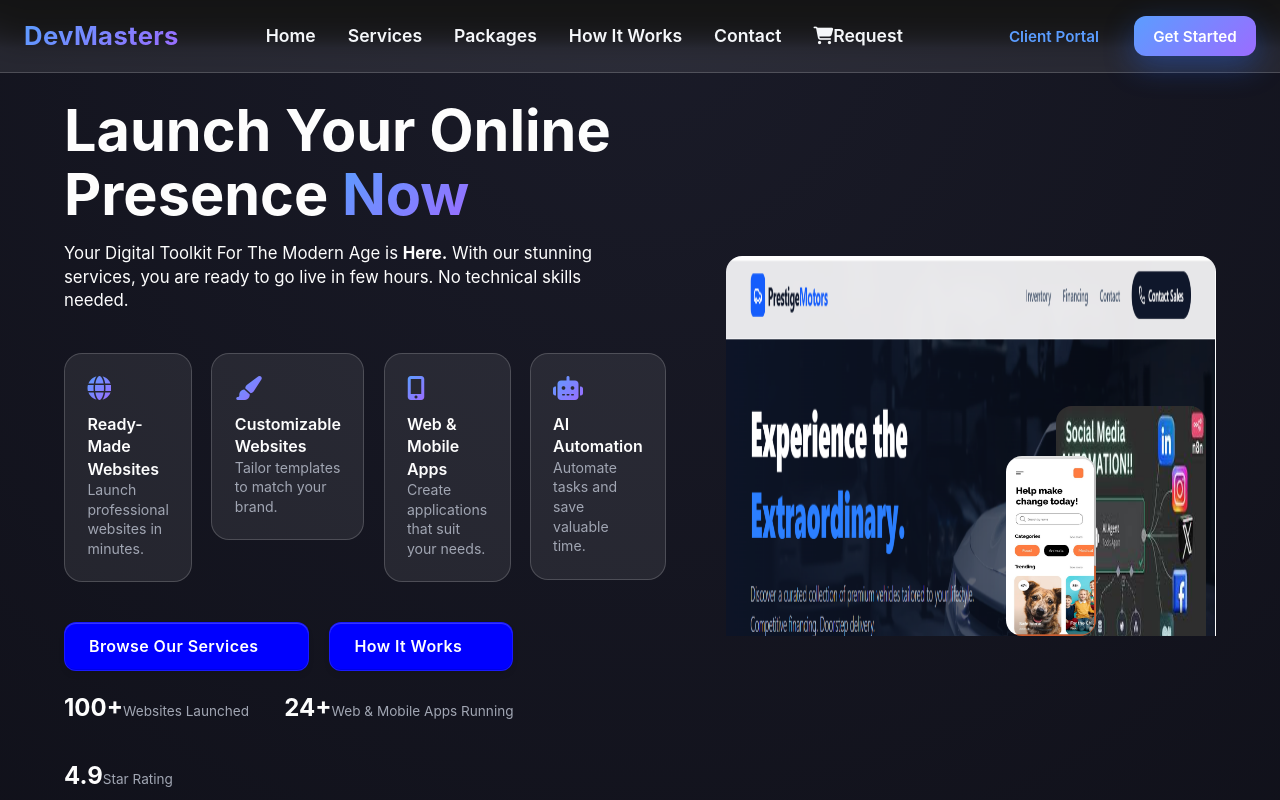
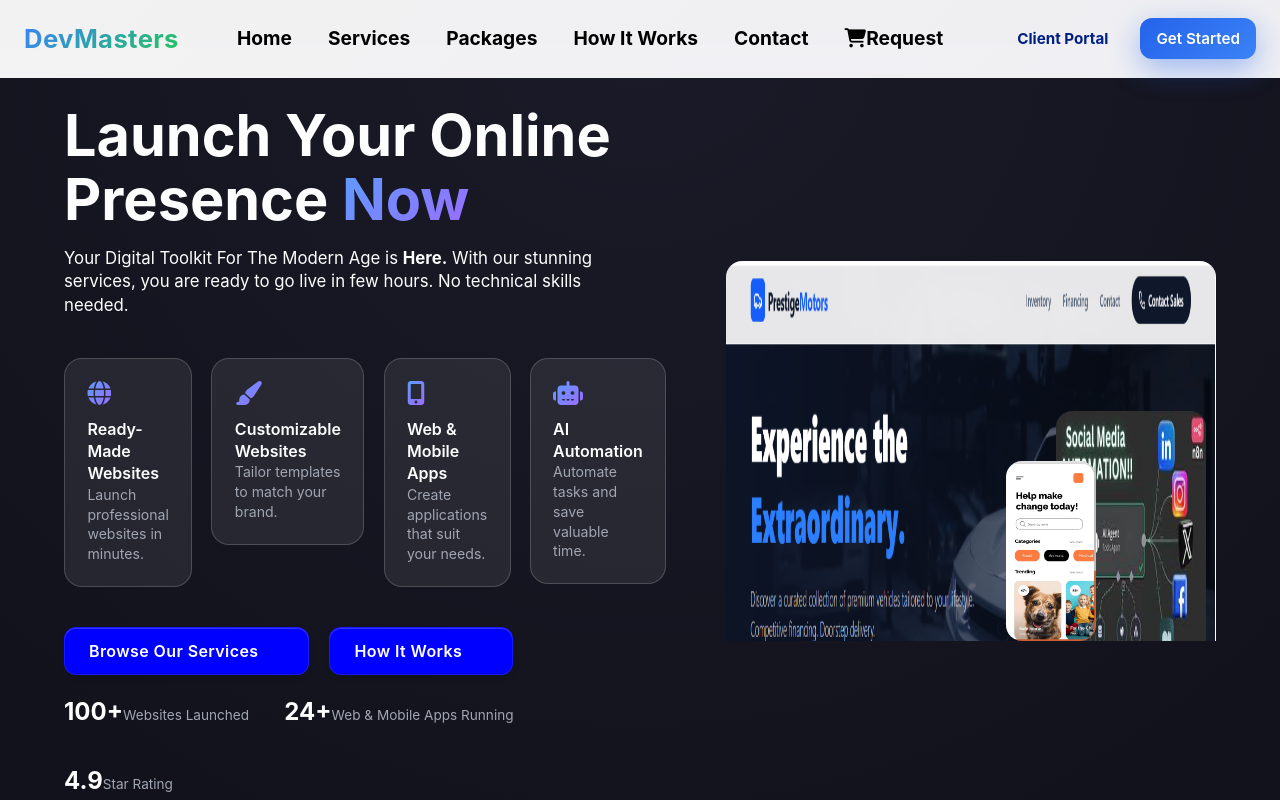
Before and after one commit to Darhkrich/DevMasters, a Next.js app: page / in a window 1280 px wide. Shown: the top 800 px of the page. Built offline with nearby package versions, Linux system fonts and the light colour scheme.

Commit message:
naa it dit not work

```diff
--- a/src/styles/publics.css
+++ b/src/styles/publics.css
@@ -1,33 +1,35 @@
 /* =====================================
-   NAVBAR & FOOTER — TOKEN-DRIVEN & MOBILE-FIRST
-   (Assumes :root variables from main file)
+   DESKTOP NAVBAR — VISIBILITY SAFE
 ===================================== */
+/* Hide on mobile & tablet */
+@media (max-width: 1023px) {
+  .dc-navbar {
+    display: none !important;
+  }
+}
 
-/* =========================
-   DESKTOP NAVBAR (1024px+)
-========================= */
+/* Navbar wrapper */
 .dc-navbar {
-  display: none; /* hidden by default (mobile-first) */
   position: sticky;
   top: 0;
   z-index: 2000;
-  background: var(--glass-bg);
+
+  background: linear-gradient(
+    135deg,
+    rgba(255, 255, 255, 0.95),
+    #fbfbfff2
+  );
+
   backdrop-filter: blur(14px);
-  -webkit-backdrop-filter: blur(14px);
-  border-bottom: 1px solid var(--glass-border);
+  border-bottom: 1px solid rgba(255, 255, 255, 0.08);
 }
 
-/* Show on desktop */
-@media (min-width: 1024px) {
-  .dc-navbar {
-    display: block;
-  }
-}
-
+/* Container */
 .dc-navbar__container {
   max-width: 1280px;
   margin: 0 auto;
-  padding: 1rem 1.5rem;
+  padding: 18px 24px;
+
   display: flex;
   align-items: center;
   justify-content: space-between;
@@ -38,29 +40,32 @@
   font-size: 1.6rem;
   font-weight: 700;
   letter-spacing: 0.4px;
-  background: linear-gradient(135deg, var(--primary), var(--secondary));
+
+  background: linear-gradient(135deg, #3b82f6, #22c55e);
   -webkit-background-clip: text;
-  background-clip: text;
-  color: transparent;
+  -webkit-text-fill-color: transparent;
+
   white-space: nowrap;
 }
 
 /* Links */
 .dc-navbar__links {
   display: flex;
-  gap: 2rem;
+  gap: 36px;
+
   list-style: none;
   margin: 0;
   padding: 0;
 }
 
 .dc-navbar__links a {
+
   position: relative;
-  font-size: 1.1rem;
-  font-weight: 600;
-  color: var(--text-main);
+  font-size: 1.20rem;
+  font-weight: 750;
+  color: #000000;
+
   transition: color 0.25s ease;
-  text-decoration: none;
 }
 
 .dc-navbar__links a::after {
@@ -68,14 +73,16 @@
   position: absolute;
   left: 0;
   bottom: -6px;
+
   width: 0;
   height: 2px;
-  background: linear-gradient(135deg, var(--primary), var(--secondary));
+  background: linear-gradient(135deg, #3b82f6, #22c55e);
+
   transition: width 0.25s ease;
 }
 
 .dc-navbar__links a:hover {
-  color: var(--primary);
+  color: #807f7f;
 }
 
 .dc-navbar__links a:hover::after {
@@ -86,34 +93,35 @@
 .dc-navbar__actions {
   display: flex;
   align-items: center;
-  gap: 1rem;
+  gap: 16px;
 }
 
-/* Buttons (reuse base .btn class if global, else define here) */
+/* Buttons */
 .dc-btn {
   font-size: 0.95rem;
-  font-weight: 600;
-  padding: 0.6rem 1.2rem;
+  font-weight: 650;
+  padding: 10px 16px;
   border-radius: 12px;
+
   transition: all 0.25s ease;
-  text-decoration: none;
-  border: none;
-  cursor: pointer;
 }
 
+/* Ghost button */
 .dc-btn--ghost {
-  color: var(--primary);
-  background: transparent;
+  color: #001f85;
 }
 
 .dc-btn--ghost:hover {
-  background: var(--glass-bg);
-  color: var(--text-main);
+  background: rgba(255, 255, 255, 0.08);
+  color: #858484;
 }
 
+/* Primary CTA */
 .dc-btn--primary {
-  color: white;
-  background: linear-gradient(135deg, var(--primary), var(--secondary));
+  color: #ffffff;
+  font-weight: 600;
+
+  background: linear-gradient(135deg, #2563eb, #3b82f6);
   box-shadow: 0 10px 30px rgba(37, 99, 235, 0.4);
 }
 
@@ -122,60 +130,82 @@
   box-shadow: 0 15px 40px rgba(37, 99, 235, 0.55);
 }
 
-/* =========================
-   MOBILE MENU (visible up to 1023px)
-========================= */
+
+
+
+
+/* =====================================
+   MOBILE MENU — MOBILE ONLY
+===================================== */
+
+/* Hide MobileMenu on desktop */
+@media (min-width: 1024px) {
+  .mm-topbar,
+  .mm-panel,
+  .mm-overlay {
+    display: none !important;
+  }
+}
+
+/* ===============================
+   TOP BAR
+================================ */
 .mm-topbar {
-  display: flex; /* visible by default (mobile) */
   position: sticky;
   top: 0;
   z-index: 1500;
+
+  display: flex;
   align-items: center;
   justify-content: space-between;
-  padding: 0.875rem 1.25rem;
-  background: var(--glass-bg);
+
+  padding: 14px 18px;
+
+  background: linear-gradient(
+    135deg,
+    rgba(255, 255, 255, 0.96),
+    rgba(254, 254, 255, 0.96)
+  );
+
   backdrop-filter: blur(12px);
-  -webkit-backdrop-filter: blur(12px);
-  border-bottom: 1px solid var(--glass-border);
+  border-bottom: 1px solid rgba(255, 255, 255, 0.08);
 }
 
-/* Hide on desktop */
-@media (min-width: 1024px) {
-  .mm-topbar {
-    display: none;
-  }
-}
-
+/* Logo */
 .mm-logo {
   font-size: 1.4rem;
   font-weight: 700;
-  background: linear-gradient(135deg, var(--primary), var(--secondary));
+
+  background: linear-gradient(135deg, #3b82f6, #22c55e);
   -webkit-background-clip: text;
-  background-clip: text;
-  color: transparent;
+  -webkit-text-fill-color: transparent;
 }
 
-/* Hamburger */
+/* ===============================
+   HAMBURGER
+================================ */
 .mm-toggle {
   width: 34px;
   height: 28px;
+
   display: flex;
   flex-direction: column;
   justify-content: space-between;
+
   background: none;
   border: none;
   cursor: pointer;
-  padding: 0;
 }
 
 .mm-toggle span {
   height: 3px;
   width: 100%;
-  background: var(--text-main);
+  background: #000000;
   border-radius: 3px;
   transition: all 0.3s ease;
 }
 
+/* Animate to X */
 .mm-toggle.active span:nth-child(1) {
   transform: translateY(12px) rotate(45deg);
 }
@@ -188,103 +218,115 @@
   transform: translateY(-12px) rotate(-45deg);
 }
 
-/* Overlay */
+/* ===============================
+   OVERLAY
+================================ */
 .mm-overlay {
-  display: none; /* hidden by default */
   position: fixed;
   inset: 0;
   z-index: 1400;
+
   background: rgba(0, 0, 0, 0.6);
   opacity: 0;
+  pointer-events: none;
+
   transition: opacity 0.3s ease;
 }
 
 .mm-overlay.show {
-  display: block;
   opacity: 1;
+  pointer-events: auto;
 }
 
-/* Hide overlay on desktop */
-@media (min-width: 1024px) {
-  .mm-overlay {
-    display: none !important;
-  }
-}
-
-/* Slide Panel */
+/* ===============================
+   SLIDE PANEL
+================================ */
 .mm-panel {
   position: fixed;
   top: 0;
   right: 0;
   z-index: 1501;
+
   width: 85%;
   max-width: 340px;
   height: 75vh;
-  background: var(--bg-main);
-  border-left: 1px solid var(--glass-border);
+
+  background: linear-gradient(
+    180deg,
+    #fdfdff,
+    #fbfcff
+  );
+
   transform: translateX(100%);
   transition: transform 0.35s ease;
+
   display: flex;
   flex-direction: column;
   justify-content: space-between;
-  padding: 2rem 1.5rem;
-  box-shadow: var(--shadow-lg);
+
+  padding: 32px 24px;
 }
 
 .mm-panel.open {
   transform: translateX(0);
 }
 
-/* Nav Links */
+/* ===============================
+   NAV LINKS
+================================ */
 .mm-nav {
   display: flex;
   flex-direction: column;
-  gap: 1.5rem;
-  margin-left: 2rem;
+  gap: 22px;
+  margin-left: 50px;
 }
 
 .mm-nav a {
   font-size: 1.25rem;
   font-weight: 500;
-  color: var(--text-main);
-  text-decoration: none;
+  color: #000000;
+
   transition: color 0.25s ease;
 }
 
 .mm-nav a:hover {
-  color: var(--primary);
+  color: #a8a7a7;
 }
 
-/* Action Buttons */
+/* ===============================
+   ACTION BUTTONS
+================================ */
 .mm-actions {
   display: flex;
   flex-direction: column;
-  gap: 0.875rem;
+  gap: 14px;
 }
 
+/* Buttons */
 .mm-btn {
   text-align: center;
-  padding: 0.75rem 1rem;
+  padding: 12px 16px;
   border-radius: 14px;
   font-size: 0.95rem;
   font-weight: 600;
-  text-decoration: none;
+
   transition: all 0.25s ease;
 }
 
+/* Ghost */
 .mm-btn--ghost {
-  color: var(--primary);
-  border: 1px solid var(--glass-border);
-  background: transparent;
+  color: #041f79;
+  border: 1px solid rgba(10, 10, 10, 0.15);
 }
 
 .mm-btn--ghost:hover {
-  background: var(--glass-bg);
+  background: rgba(131, 131, 131, 0.08);
 }
 
+/* Primary */
 .mm-btn--primary {
-  color: white;
-  background: linear-gradient(135deg, var(--primary), var(--secondary));
+  color: #ffffff;
+  background: linear-gradient(135deg, #2563eb, #3b82f6);
   box-shadow: 0 10px 30px rgba(37, 99, 235, 0.4);
 }
 
@@ -292,52 +334,54 @@
   transform: translateY(-1px);
 }
 
-/* =========================
-   FOOTER (MOBILE-FIRST)
-========================= */
+
+
+/* =====================================
+   PROFESSIONAL FOOTER
+===================================== */
+
 .pf-footer {
-  background: var(--glass-bg);
-  border-top: 1px solid var(--glass-border);
-  color: var(--text-main);
+  background: #ffffff;
+  border-top: 1px solid #e5e7eb;
 }
 
 .pf-footer__container {
   max-width: 1280px;
   margin: 0 auto;
-  padding: 3rem 1.25rem 1.5rem;
+  padding: 64px 24px 24px;
 }
 
+/* Layout */
 .pf-footer__content {
   display: grid;
-  grid-template-columns: 1fr;
-  gap: 2rem;
-  text-align: center;
+  grid-template-columns: repeat(3, 1fr);
+  gap: 48px;
 }
 
-.pf-footer__logo {
-  font-size: 1.6rem;
-  font-weight: 700;
-  color: var(--primary);
-  margin-bottom: 0.5rem;
-  display: inline-block;
+/* Sections */
+.pf-footer__section h3,
+.pf-footer__section h4 {
+  font-size: 1rem;
+  font-weight: 600;
+  color: #0f172a;
+  margin-bottom: 12px;
 }
 
 .pf-footer__description {
   font-size: 0.95rem;
-  color: var(--text-muted);
+  color: #475569;
   line-height: 1.6;
-  max-width: 320px;
-  margin: 0 auto 1rem;
+  margin-bottom: 16px;
 }
 
-.pf-footer__section h3,
-.pf-footer__section h4 {
-  font-size: 1rem;
-  font-weight: 600;
-  color: var(--text-main);
-  margin-bottom: 0.75rem;
+/* Logo */
+.pf-footer__logo {
+  font-size: 1.4rem;
+  font-weight: 700;
+  color: #2563eb;
 }
 
+/* Lists */
 .pf-footer__section ul {
   list-style: none;
   padding: 0;
@@ -345,146 +389,108 @@
 }
 
 .pf-footer__section li {
-  margin-bottom: 0.5rem;
+  margin-bottom: 10px;
 }
 
 .pf-footer__section a {
   font-size: 0.95rem;
-  color: var(--text-muted);
-  text-decoration: none;
+  color: #475569;
   transition: color 0.2s ease;
 }
 
 .pf-footer__section a:hover {
-  color: var(--primary);
+  color: #2563eb;
 }
 
+/* Socials */
 .pf-footer__socials {
   display: flex;
-  gap: 1rem;
-  justify-content: center;
+  gap: 14px;
 }
 
 .pf-footer__socials a {
   font-size: 1.2rem;
-  color: var(--text-muted);
+  color: #475569;
   transition: color 0.2s ease, transform 0.2s ease;
 }
 
 .pf-footer__socials a:hover {
-  color: var(--primary);
+  color: #2563eb;
   transform: translateY(-2px);
 }
 
+/* Bottom */
 .pf-footer__bottom {
-  margin-top: 2rem;
-  padding-top: 1rem;
-  border-top: 1px solid var(--glass-border);
+  margin-top: 48px;
+  padding-top: 20px;
+  border-top: 1px solid #e5e7eb;
   text-align: center;
 }
 
 .pf-footer__bottom p {
   font-size: 0.85rem;
-  color: var(--text-muted);
+  color: #64748b;
 }
 
-/* Tablet and up */
-@media (min-width: 640px) {
+
+
+/* ===============================
+   MOBILE FOOTER FIX
+================================ */
+@media (max-width: 768px) {
   .pf-footer__container {
-    padding: 4rem 2rem 2rem;
+    padding: 48px 20px 24px;
   }
-}
 
-/* Desktop footer layout */
-@media (min-width: 1024px) {
   .pf-footer__content {
-    grid-template-columns: repeat(3, 1fr);
-    gap: 3rem;
-    text-align: left;
+    grid-template-columns: 1fr;
+    gap: 32px;
+    text-align: center;
+  }
+
+  /* Brand section */
+  .pf-footer__logo {
+    font-size: 1.6rem;
+    margin-bottom: 8px;
   }
 
   .pf-footer__description {
-    margin: 0 0 1rem;
+    max-width: 320px;
+    margin: 0 auto 16px;
+    font-size: 0.95rem;
   }
 
+  /* Socials centered under brand */
   .pf-footer__socials {
-    justify-content: flex-start;
+    justify-content: center;
+    margin-bottom: 8px;
   }
 
+  /* Section titles */
+  .pf-footer__section h4 {
+    margin-bottom: 10px;
+  }
+
+  /* Links spacing */
+  .pf-footer__section ul {
+    margin: 0;
+  }
+
+  .pf-footer__section li {
+    margin-bottom: 8px;
+  }
+
+  .pf-footer__section a {
+    font-size: 0.95rem;
+  }
+
+  /* Bottom bar */
   .pf-footer__bottom {
-    margin-top: 3rem;
+    margin-top: 32px;
+    padding-top: 16px;
+  }
+
+  .pf-footer__bottom p {
+    font-size: 0.8rem;
   }
 }
-
-/* =========================
-   LIGHT MODE OVERRIDES
-   (When .light-mode is on body/html)
-========================= */
-.light-mode .dc-navbar,
-.light-mode .mm-topbar,
-.light-mode .mm-panel,
-.light-mode .pf-footer {
-  background: var(--glass-bg);
-  border-color: var(--glass-border);
-}
-
-.light-mode .dc-navbar__links a,
-.light-mode .mm-nav a,
-.light-mode .pf-footer__section a,
-.light-mode .pf-footer__description,
-.light-mode .pf-footer__bottom p {
-  color: var(--text-main);
-}
-
-.light-mode .dc-navbar__links a:hover,
-.light-mode .mm-nav a:hover,
-.light-mode .pf-footer__section a:hover {
-  color: var(--primary);
-}
-
-.light-mode .mm-toggle span {
-  background: var(--text-main);
-}
-
-.light-mode .mm-overlay {
-  background: rgba(0, 0, 0, 0.3);
-}
-
-/* Light mode specific adjustments for readability */
-.light-mode .pf-footer__logo {
-  color: var(--primary);
-}
-
-.light-mode .dc-btn--primary,
-.light-mode .mm-btn--primary {
-  color: white;
-  background: linear-gradient(135deg, var(--primary), var(--secondary));
-}
-
-/* =========================
-   DARK MODE ENHANCEMENTS
-   (Already default, but ensure contrasts)
-========================= */
-.dc-navbar,
-.mm-topbar,
-.mm-panel,
-.pf-footer {
-  transition: background 0.3s ease, border-color 0.3s ease;
-}
-
-/* =========================
-   UTILITY: Hide elements when not needed
-========================= */
-@media (min-width: 1024px) {
-  .mm-panel,
-  .mm-overlay,
-  .mm-topbar {
-    display: none !important;
-  }
-}
-
-@media (max-width: 1023px) {
-  .dc-navbar {
-    display: none !important;
-  }
-}
```
